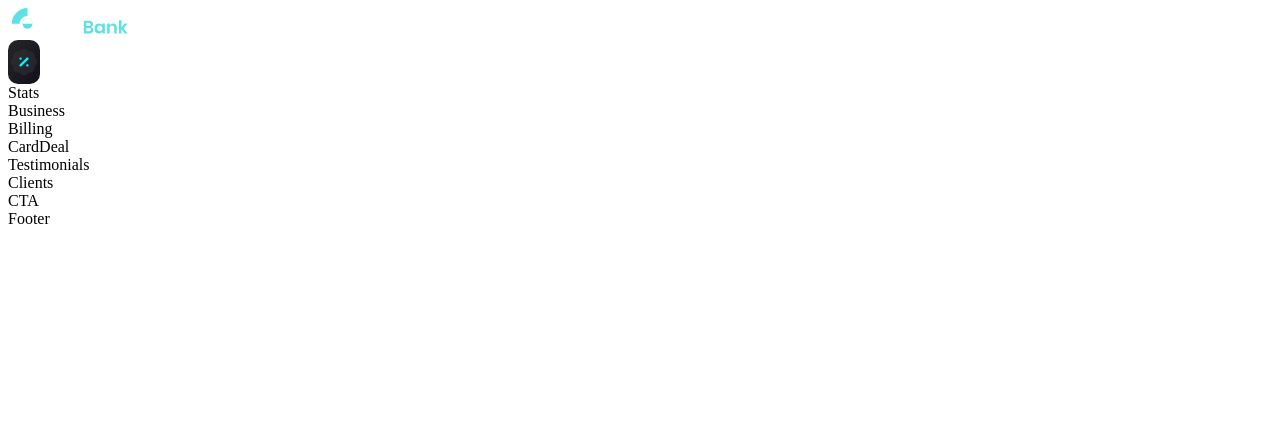
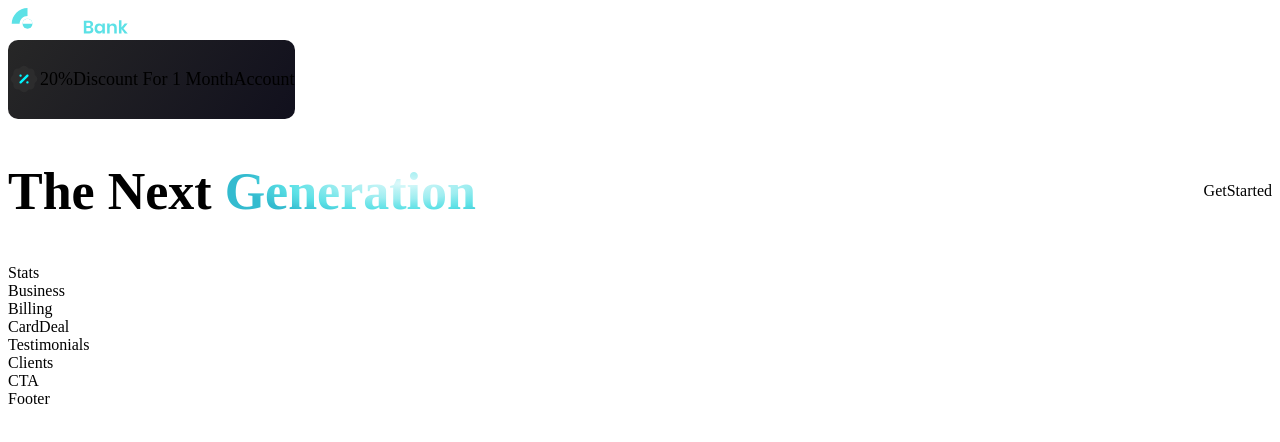
Before and after one commit to rockyishimwe/hoobank, a React (Vite) app: page / in a window 1280 px wide. Shown: the top 442 px of the page. Built offline with nearby package versions, Linux system fonts and the light colour scheme.

Commit message:
added new features to hero section

```diff
--- a/src/components/Hero.jsx
+++ b/src/components/Hero.jsx
@@ -7,6 +7,19 @@ const Hero = () =>{
             <div className={`flex-1 ${styles.flexStart} flex-col xl:px-0 sm:px-16 px-6`}>
                 <div className='flex flex-row items-center py-[6px] px-4 bg-discount-gradient rounded-[10px] mb-2'>
                     <img src={discount} alt="discount" className="w-[32px] h-[32px]"/>
+                    <p className={`${styles.paragraph} ml-2`}>
+                        <span className="text-white">20%</span>Discount For{" "}
+                        <span className="text-white">1 Month</span>Account
+                    </p>
+                </div>
+                <div className="flex flex-row justify-between items-center w-full">
+                    <h1 className="flex-1 font-poppins font-semibold ss:text-[72px] text-[52px] text-white ss:leading-[100.8px] leading[75px]">
+                        The Next <br className="sm:block hidden"/>{" "}
+                        <span className="text-gradient">Generation</span>{" "}
+                    </h1>
+                    <div className="ss:flex hiddern md:mr-4 mr-0">
+                        <GetStarted/>
+                    </div>
                 </div>
             </div>
         </section>
```
